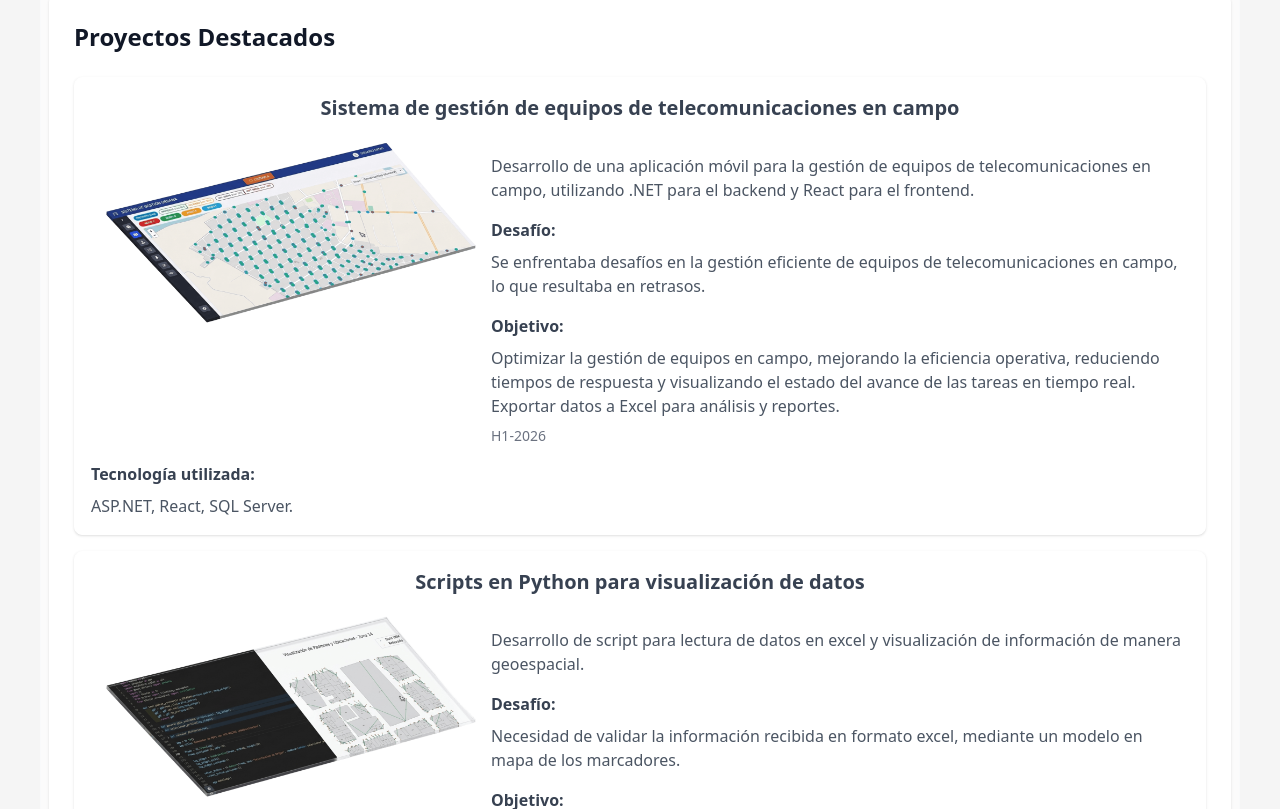
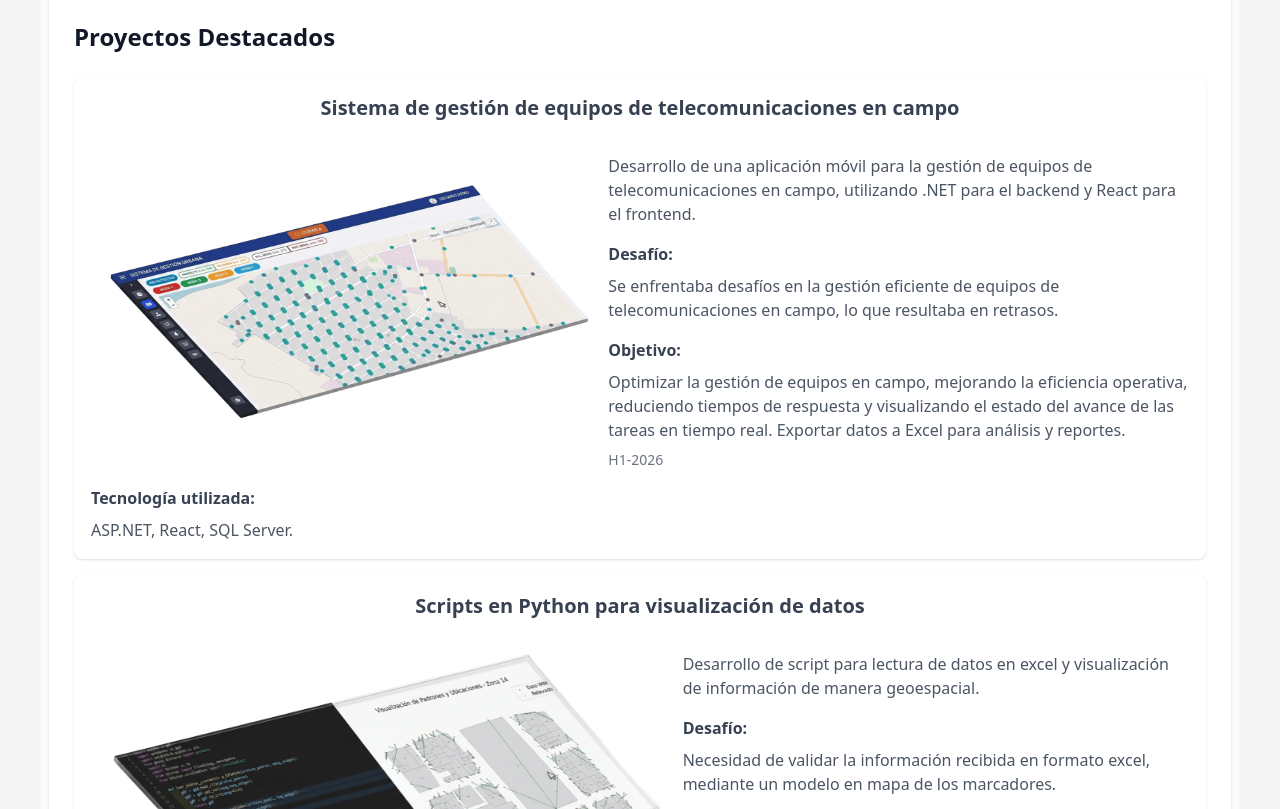
Before and after one commit to Dgeymo/portfolio, a React (Vite) app: page / in a window 1280 px wide. Shown: the part 2151-2960 px from the top of the page. Built offline with nearby package versions, Linux system fonts and the light colour scheme.

Commit message:
ajuste de fotos en movil

```diff
--- a/src/components/ProjectOwner.jsx
+++ b/src/components/ProjectOwner.jsx
@@ -9,13 +9,9 @@ const ProjectOwner = () => {
         <h4 className="text-gray-700 dark:text-gray-300 text-xl font-bold block text-center">
           {t("project1.title")}
         </h4>
-        <div className="md:flex md:items-start mt-4 justify-center items-center">
+        <div className="md:flex md:items-center mt-4 justify-center">
           <figure>
-            <img
-              className="max-w-[600px] min-w-[400px] w-full h-auto"
-              src="src\assets\movilEq\MovilEq.png"
-              alt=""
-            />
+            <img src="src\assets\movilEq\MovilEq.png" alt="" />
           </figure>
           <div>
             <p className="mt-4 text-gray-600 dark:text-gray-400">
@@ -49,13 +45,9 @@ const ProjectOwner = () => {
         <h4 className="text-gray-700 dark:text-gray-300 text-xl font-bold block text-center">
           {t("project2.title")}
         </h4>
-        <div className="md:flex md:items-start mt-4 justify-center items-center">
+        <div className="md:flex md:items-center mt-4 justify-center">
           <figure>
-            <img
-              className="max-w-[600px] min-w-[400px] w-full h-auto"
-              src="src\assets\Pandas.png"
-              alt=""
-            />
+            <img src="src\assets\Pandas.png" alt="" />
           </figure>
           <div>
             <p className="mt-4 text-gray-600 dark:text-gray-400">
```
Also changed, not shown: 2 other files (tests, documents, lock files or other folders).
